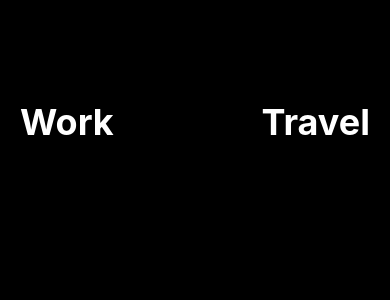
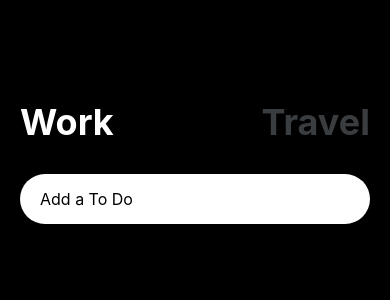
Before and after one commit to ahn-sujin/react-native-travel-todo, a React Native app: screen / in a window 390 px wide. Shown: the top 300 px of the page. Built offline with nearby package versions, Linux system fonts and the light colour scheme.

Commit message:
Add:TouchableOpacity onpress 에 따른 버튼 활성화, 비활성화 효과 구현

```diff
--- a/App.js
+++ b/App.js
@@ -1,18 +1,56 @@
 import { StatusBar } from "expo-status-bar";
-import { StyleSheet, Text, View, TouchableOpacity } from "react-native";
+import React, { useState } from "react";
+import {
+  StyleSheet,
+  Text,
+  View,
+  TouchableOpacity,
+  TextInput,
+} from "react-native";
 import { theme } from "./colors";
 
 export default function App() {
+  const [isActive, setIsActive] = useState("work");
+  const [text, setText] = useState("");
+  const handelActiveMenu = (menu) => {
+    setIsActive(menu);
+  };
+  const onChanageText = (payload) => setText(payload);
+
   return (
     <View style={styles.container}>
       <StatusBar style="light" />
       <View style={styles.header}>
-        <TouchableOpacity>
-          <Text style={styles.tabMenu}>Work</Text>
+        <TouchableOpacity onPress={() => handelActiveMenu("work")}>
+          <Text
+            style={{
+              ...styles.tabMenu,
+              color: isActive === "work" ? theme.white : theme.gray,
+            }}
+          >
+            Work
+          </Text>
         </TouchableOpacity>
-        <TouchableOpacity>
-          <Text style={styles.tabMenu}>Travel</Text>
+        <TouchableOpacity onPress={() => handelActiveMenu("travel")}>
+          <Text
+            style={{
+              ...styles.tabMenu,
+              color: isActive === "travel" ? theme.white : theme.gray,
+            }}
+          >
+            Travel
+          </Text>
         </TouchableOpacity>
+      </View>
+      <View>
+        <TextInput
+          onChangeText={onChanageText}
+          value={text}
+          placeholder={
+            isActive === "work" ? "Add a To Do" : "Where do you want to go?"
+          }
+          style={styles.input}
+        />
       </View>
     </View>
   );
@@ -30,8 +68,15 @@ const styles = StyleSheet.create({
     marginTop: 100,
   },
   tabMenu: {
-    color: theme.white,
     fontSize: 36,
     fontWeight: 700,
   },
+  input: {
+    paddingHorizontal: 20,
+    paddingVertical: 15,
+    marginTop: 30,
+    backgroundColor: theme.white,
+    fontSize: 16,
+    borderRadius: 30,
+  },
 });
```
